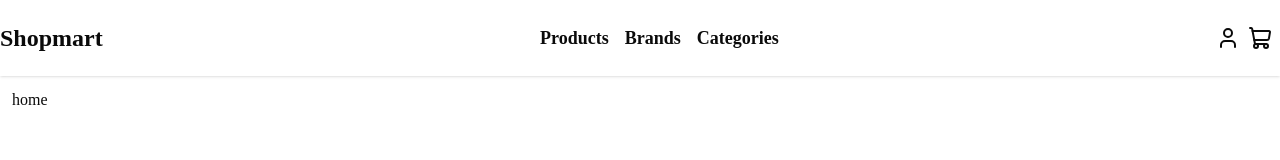
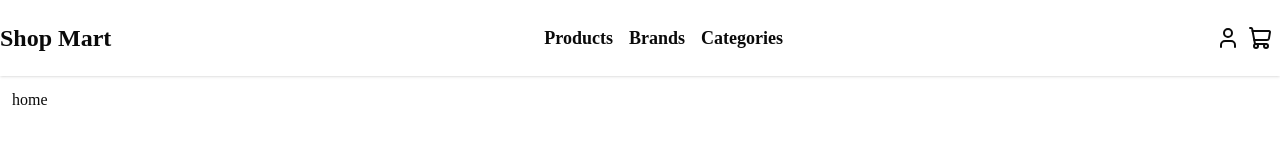
Before and after one commit to n3ma-ma7moud/e-commerce, a Next.js app in the folder e-commerce/: page / in a window 1280 px wide. Shown: the top 160 px of the page. Built offline with nearby package versions, Linux system fonts and the light colour scheme.

Commit message:
update navbar

```diff
--- a/e-commerce/src/components/ui/Navbar/Navbar.tsx
+++ b/e-commerce/src/components/ui/Navbar/Navbar.tsx
@@ -27,7 +27,7 @@ export default function Navbar() {
         <nav className="bg-white shadow py-4">
             <div className="container mx-auto  font-semibold flex flex-col md:flex-row items-start md:items-center ps-4 md:ps-0 justify-between">
                 <h2 className="text-2xl">
-                    <Link href={'/'}>Shopmart</Link>
+                    <Link href={'/'}>Shop Mart</Link>
                 </h2>
                 <div className="">
                     <NavigationMenu>
```
